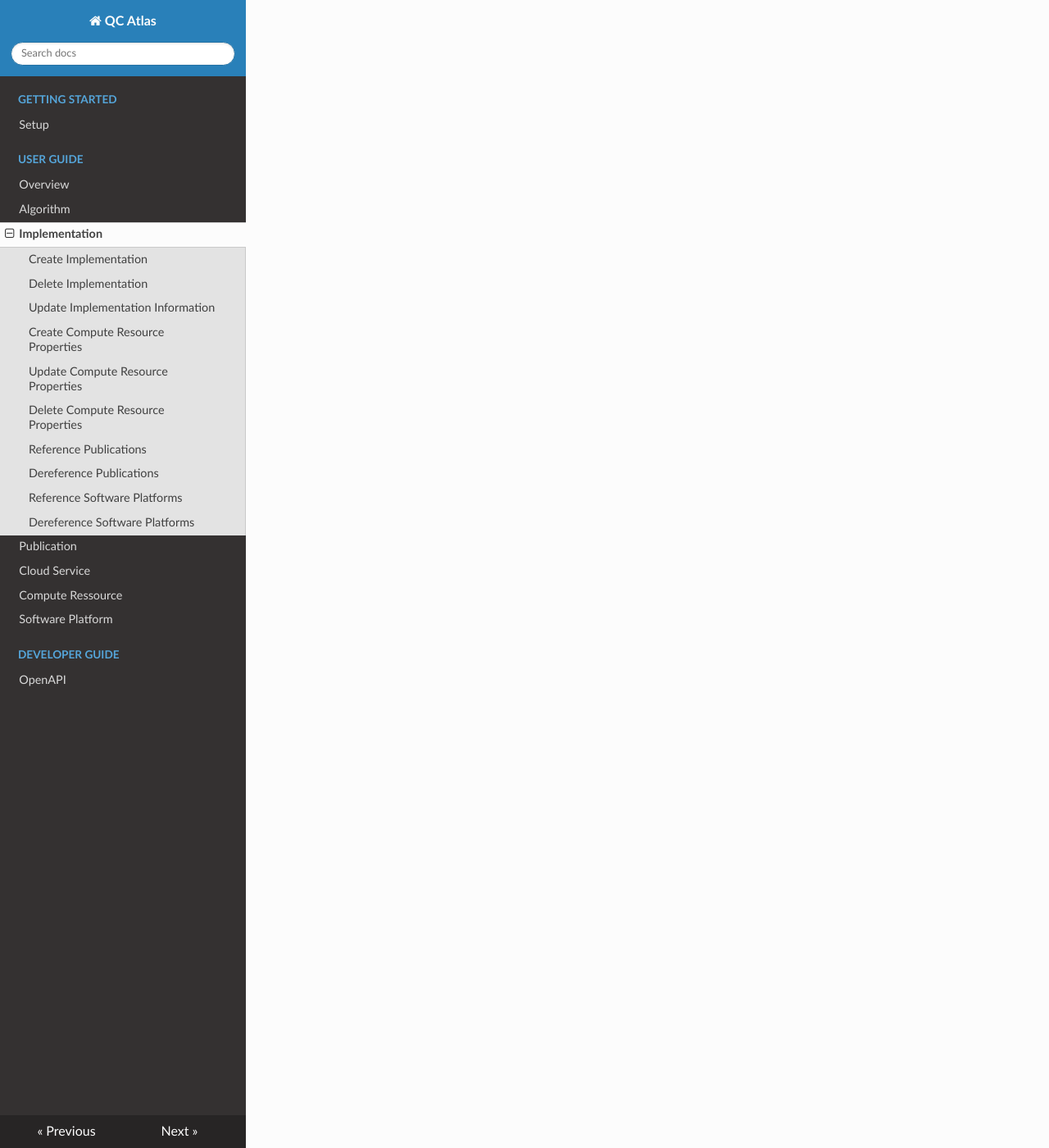
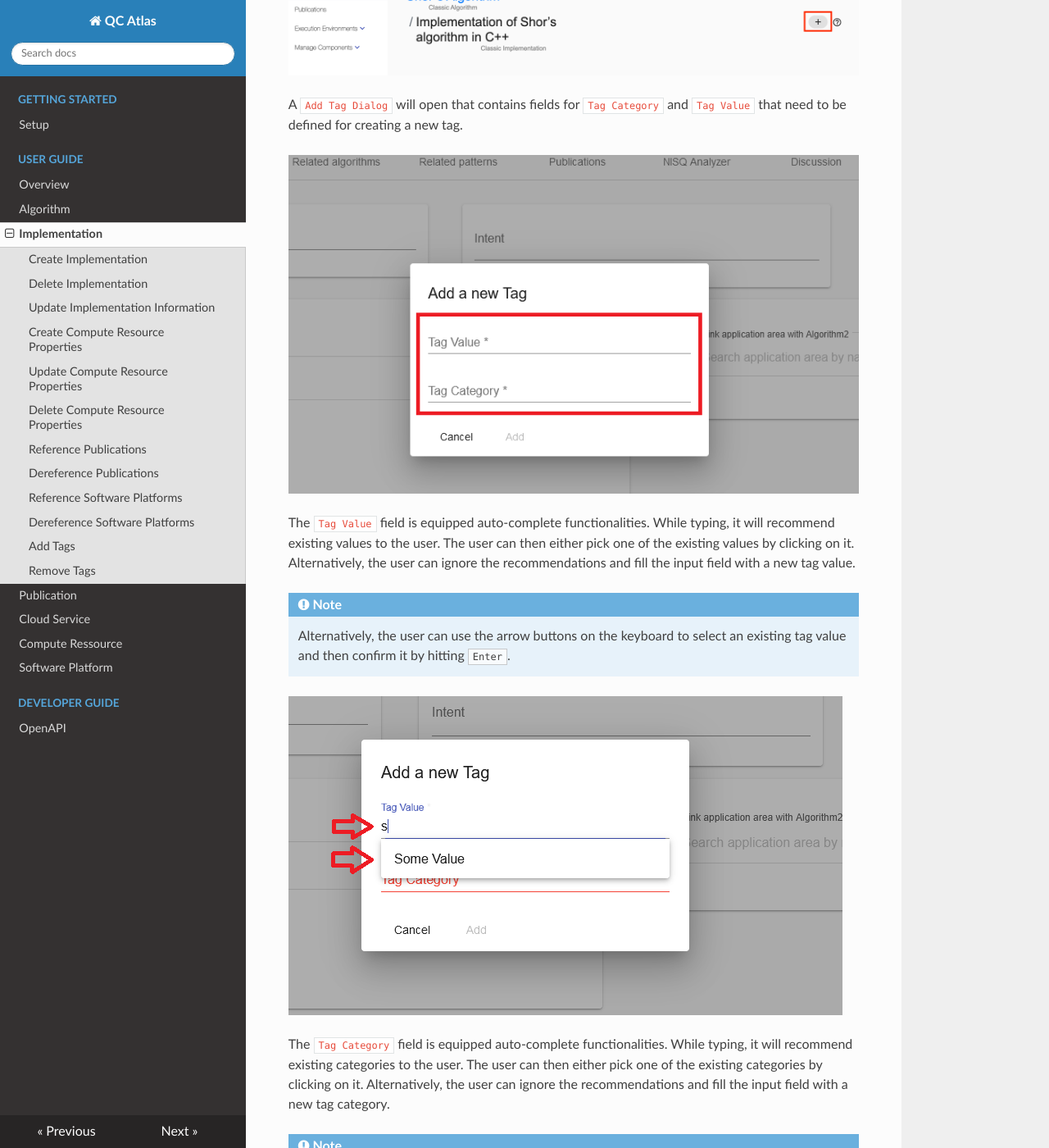
Before and after one commit to UST-QuAntiL/quantil-docs, an MkDocs documentation site: the page built from docs/user-guide/implementation.md, in a window 1280 px wide and 1400 px high, scrolled down 16517 px. Shown: the whole window at 82% size. Built offline with MkDocs 1.6.1, drawn with Linux system fonts in a browser that asks for light colours; nearby versions of some CDN libraries; some of the changed text lies outside the part shown.

Commit message:
added create & remove tags sections to implementation chapter

```diff
--- a/docs/user-guide/implementation.md
+++ b/docs/user-guide/implementation.md
@@ -170,18 +170,18 @@ To initiate the linking of a software platform, the user has to click on the ``P
 
 This will open a new dialog containing a page-able table of available publications. This table can be searched or sorted using the given input fields and buttons.
 
-![alt text](./../images/implementation/Link_Software_Platforms_-_Step_2.png "Link Publication")
+![alt text](./../images/implementation/Link_Software_Platforms_-_Step_2.png "ReferencePublication")
 
 To reference a software platform simply click on the ``Link button`` in the ``Actions Column``.
 
-![alt text](./../images/implementation/Link_Software_Platforms_-_Step_3.1.png "Link Publication")
+![alt text](./../images/implementation/Link_Software_Platforms_-_Step_3.1.png "Reference Publication")
 
 Alternatively, use the check-boxes to select multiple publications and then click on the ``Master Link button`` to link all of them at once.
 
 !!! note
     ``Master Link button`` will only appear if at least one software platform has been selected.
 
-![alt text](./images/implementation/Link_Software_Platforms_-_Step_3.2.png "Link Publication")
+![alt text](./images/implementation/Link_Software_Platforms_-_Step_3.2.png "Reference Publication")
 
 !!! info
     Successfully referenced software platform(s) will now be visible in the ``Software Platforms Tab`` of the ``Implementation Object View``.
@@ -193,11 +193,55 @@ Alternatively, use the check-boxes to select multiple publications and then clic
 
 To remove a reference from a software platform, the user has to simply click on the ``Delete Button`` of a publication in the ``Actions Column``.
 
-![alt text](./../images/implementation/Unlink_Software_Platform_-_Step_1.1.png "Dereference single publication")
+![alt text](./../images/implementation/Unlink_Software_Platform_-_Step_1.1.png "Dereference single software platform")
 
 Alternatively, use the check-boxes to select multiple software platforms and then click on the ``Master Delete button`` to unlink all of them at once.
 
 !!! note
     ``Master Delete button`` will only appear if at least one publication has been selected.
 
-![alt text](./../images/implementation/Unlink_Software_Platform_-_Step_1.2.png "Dereference multiple publications")
+![alt text](./../images/implementation/Unlink_Software_Platform_-_Step_1.2.png "Dereference multiple software platforms")
+
+## Add Tags
+
+!!! info
+    To add tags to an implementation, the user has to be in the ``Implementation Object View``, which can be reached by clicking on an implementation in the ``Implementation List View``.
+
+In the ``header`` of the ``Implementation Object View``, the user has to click on the ``Plus Button`` which is used to add tags.
+
+![alt text](./../images/implementation/Add_Tag_-_Step_1.png "Click '+' button in 'Implementation Object View' header")
+
+A ``Add Tag Dialog`` will open that contains fields for ``Tag Category`` and ``Tag Value`` that need to be defined for creating a new tag.
+
+![alt text](./../images/algorithm/Add_Tag_-_Step_2.PNG "Structure of 'Add Tag Dialog'")
+
+The ``Tag Value`` field is equipped auto-complete functionalities. While typing, it will recommend existing values to the user. The user can then either pick one of the existing values by clicking on it. Alternatively, the user can ignore the recommendations and fill the input field with a new tag value.
+
+!!! note
+    Alternatively, the user can use the arrow buttons on the keyboard to select an existing tag value and then confirm it by hitting ``Enter``.
+
+![alt text](./images/algorithm/Add_Tag_-_Step_3.PNG "Enter Tag Value")
+
+The ``Tag Category`` field is equipped auto-complete functionalities. While typing, it will recommend existing categories to the user. The user can then either pick one of the existing categories by clicking on it. Alternatively, the user can ignore the recommendations and fill the input field with a new tag category.
+
+!!! note
+    Alternatively, the user can use the arrow buttons on the keyboard to select an existing tag category and then confirm it by hitting ``Enter``.
+
+![alt text](./images/algorithm/Add_Tag_-_Step_4.PNG "Enter Tag Category")
+
+To finally add a new tag to the algorithm, the user has to confirm his selection by clicking on the ``OK button``.
+
+![alt text](./images/algorithm/Add_Tag_-_Step_5.PNG "Confirm addition of a new tag")
+
+If the tag was added successfully, it will appear in the header of the algorithm view.
+
+![alt text](./../images/implementation/Add_Tag_-_Step_6.png "Verify if tag was created")
+
+## Remove Tags
+
+!!! info
+    To remove tags from an algorithm, the user has to be in the ``Implementation Object View``, which can be reached by clicking on an algorithm in the ``Implementation List View``.
+
+Removing tags is done by clicking on their ``'X' buttons``, which are located in the header of the ``Implementation Object View``.
+
+![alt text](./images/implementation/Remove_Tag.png "Remove Tag")
```
Also changed, not shown: docs/user-guide/images/implementation/Add_Tag_-_Step_1.png (added), docs/user-guide/images/implementation/Add_Tag_-_Step_6.png (added), docs/user-guide/images/implementation/Remove_Tag.png (added).
